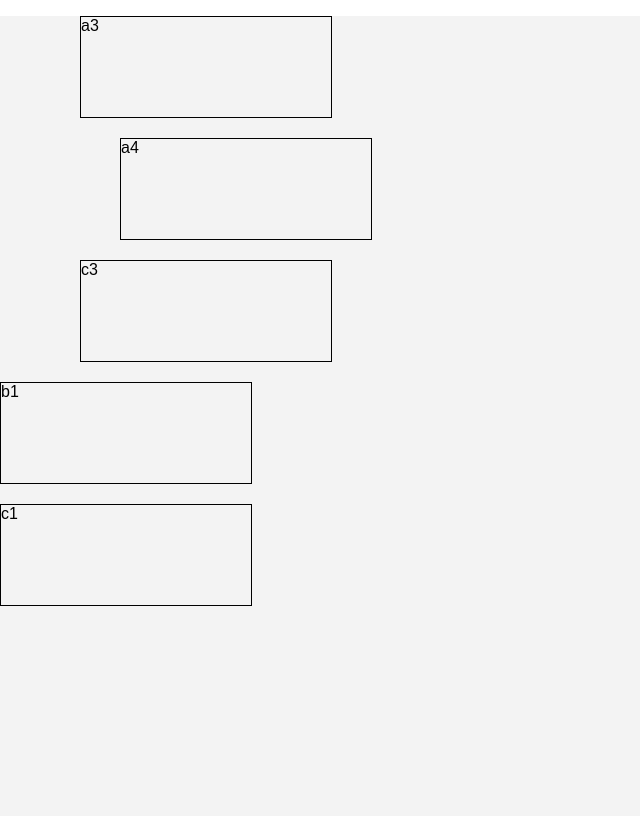
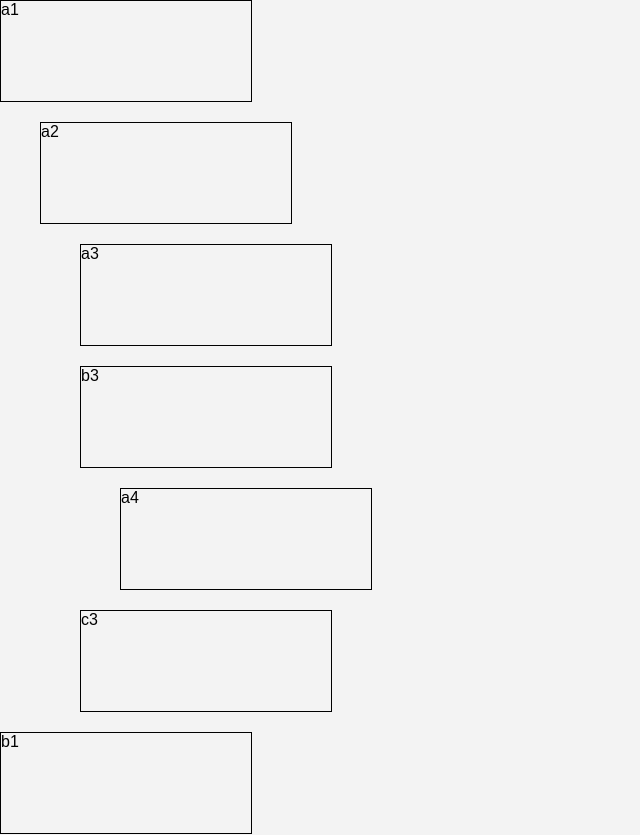
Before and after one commit to DominikDR/FormBuilder, a React app: page / in a window 1280 px wide. Shown: the top 835 px of the page, without its empty margins (0-640 px from the left). Built offline with nearby package versions, Linux system fonts and the light colour scheme.

Commit message:
Data are rendering prettily

```diff
--- a/src/components/FormList/FormList.js
+++ b/src/components/FormList/FormList.js
@@ -1,4 +1,4 @@
-import React from 'react';
+import React, { Fragment } from 'react';
 import styles from './FormList.css';
 import Form from './Form/Form';
 
@@ -29,16 +29,14 @@ const data = [{
 }];
 
 export default class FormList extends React.Component {
-    constructForm = (data) => {
-        if (data.subForms.length) {
-            return (
-                <ol key={data.id}>
-                    {data.subForms.map(this.constructForm)}
-                </ol>
-            );
-        }
-        return <Form key={data.id} formId={data.id} />;
-    }
+    constructForm = data => (
+        <Fragment key={data.id}>
+            <Form formId={data.id} />
+            <ol>
+                {data.subForms.map(this.constructForm)}
+            </ol>
+        </Fragment>
+    )
 
     render() {
         return (
```
